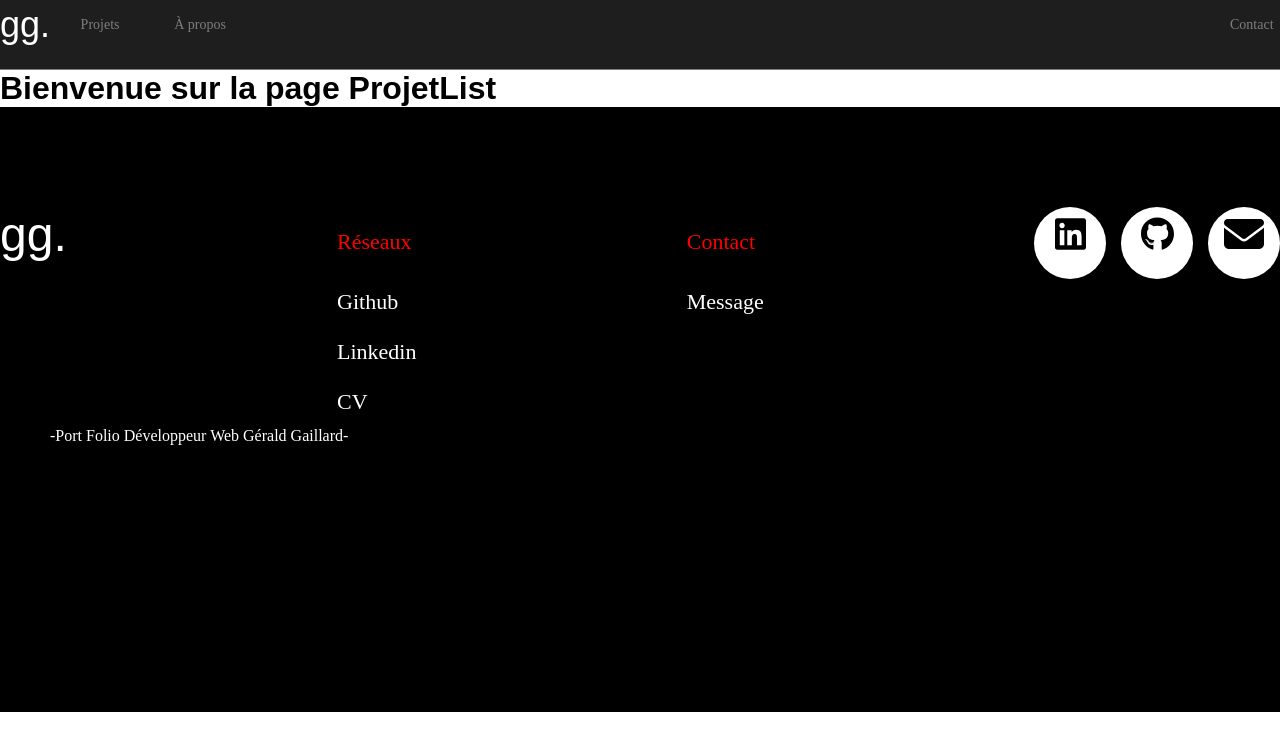
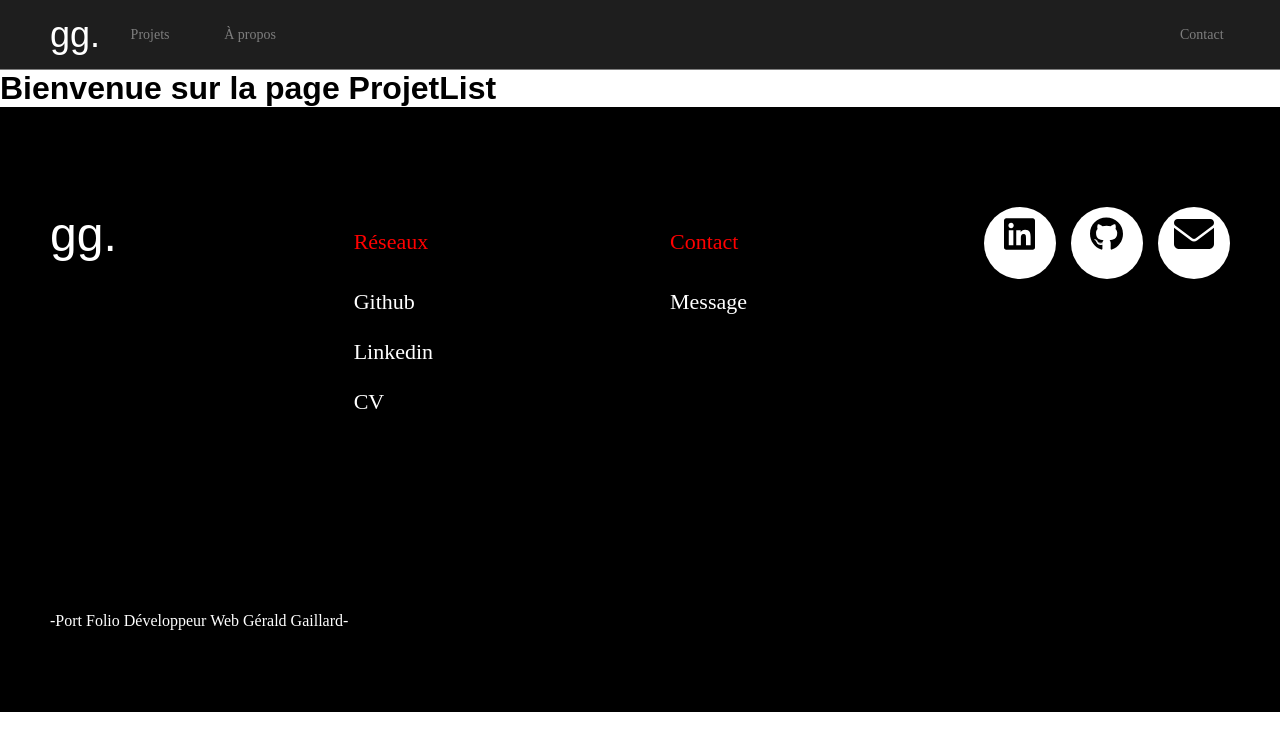
Before and after one commit to Gerald433/portFolio, a React (Create React App) app: page / in a window 1280 px wide. Shown: the top 750 px of the page. Built offline with nearby package versions, Linux system fonts and the light colour scheme.

Commit message:
Create a general layout

```diff
--- /dev/null
+++ b/src/assets/styles/_layout.scss
@@ -0,0 +1,7 @@
+.container {
+  height: 100%;
+  max-width: 1440px;
+  margin: auto;
+  padding: 0 50px;
+  align-items: center;
+}
--- a/src/assets/styles/index.scss
+++ b/src/assets/styles/index.scss
@@ -4,3 +4,4 @@
 @use "./variables";
 @use "./debug";
 @use "./mixins";
+@use "./layout";
```
